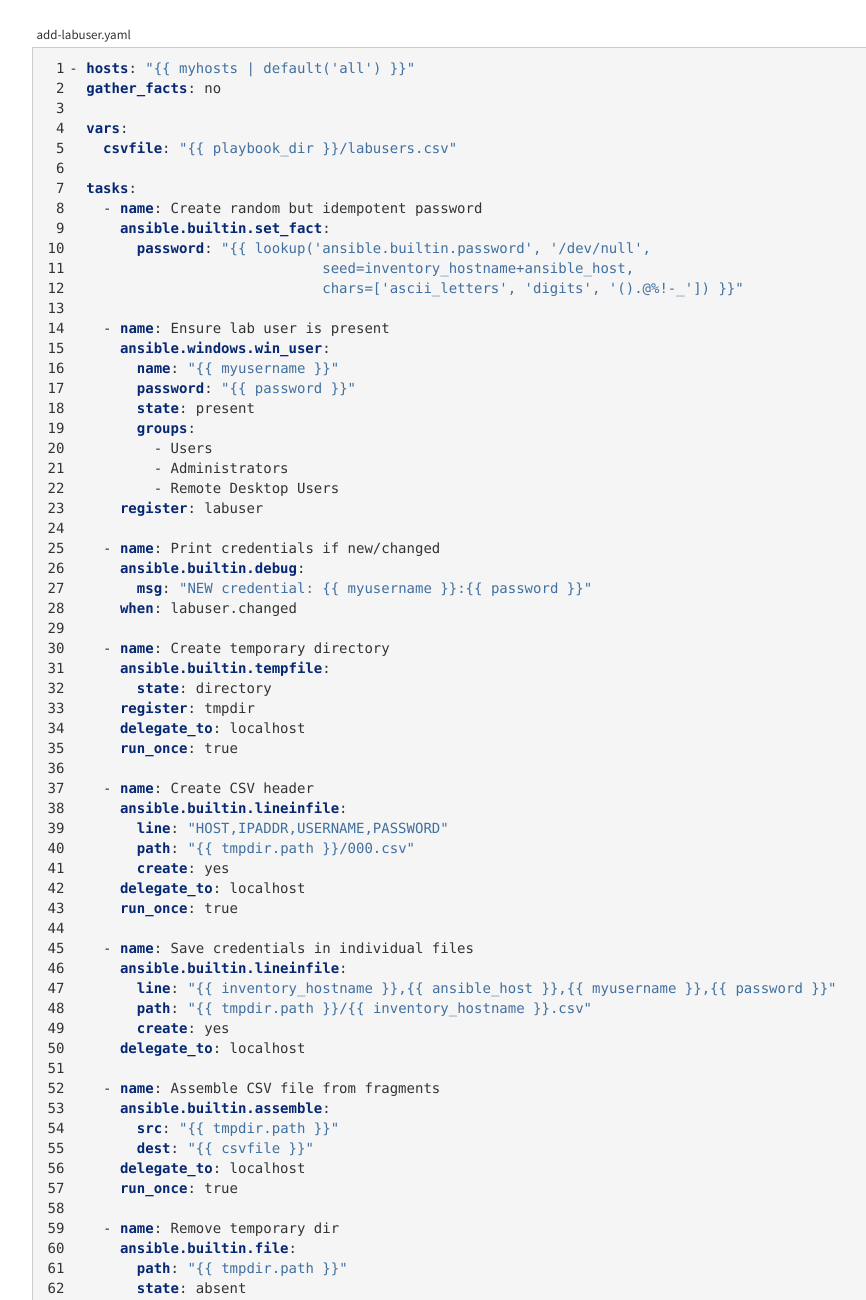
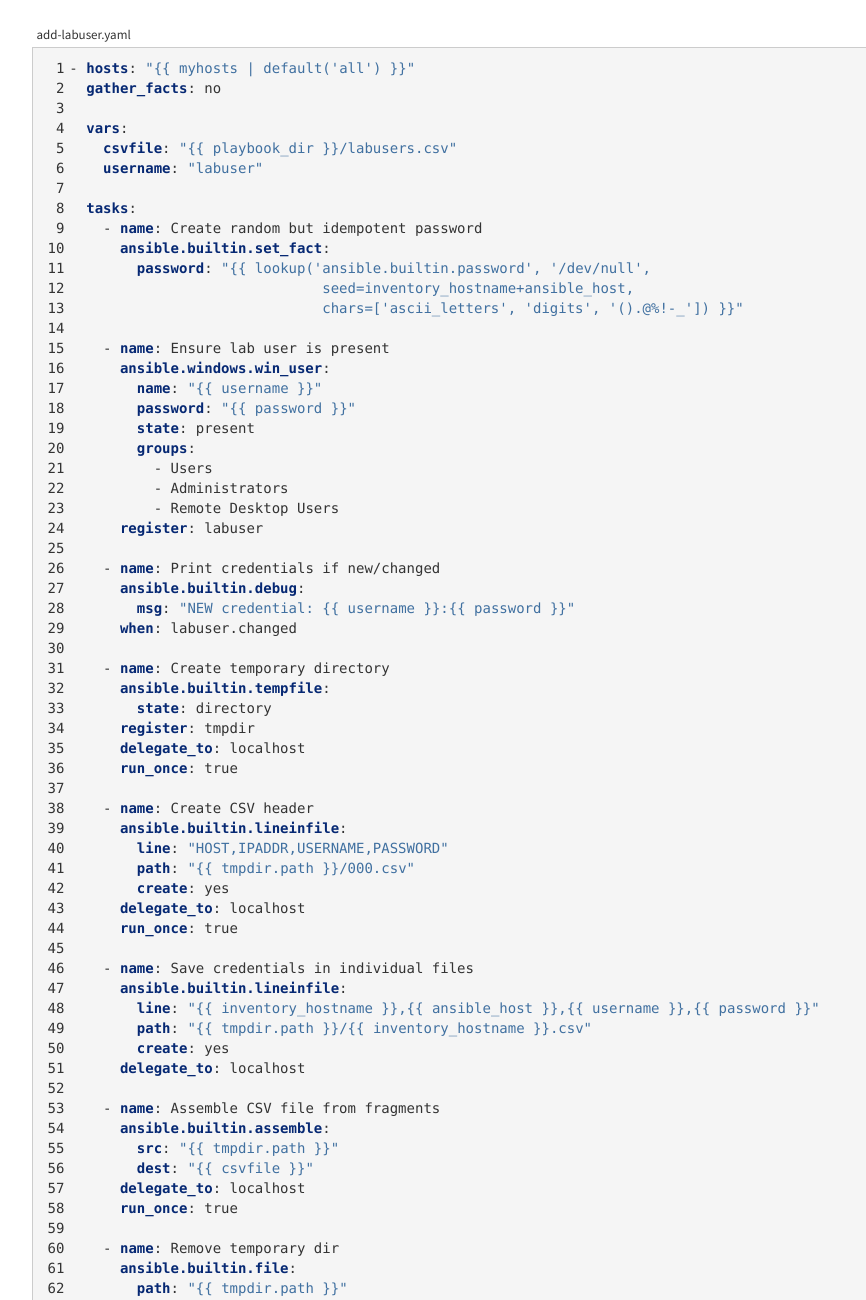
Before and after one commit to norcams/docs-enduser, a Sphinx documentation site: the page built from docs/usecase-class-windows.rst, in a window 1280 px wide and 1400 px high, scrolled down 7421 px, cut to the strip 100-1400 px from the top of the window. Shown: the whole strip, without its empty margins (346-1212 px from the left). Built offline with Sphinx 7.4.7, drawn with Linux system fonts in a browser that asks for light colours; part of the change alters nothing that is shown.

Commit message:
terraform/ansible fix

```diff
--- a/docs/downloads/usecase01/add-labuser.yaml
+++ b/docs/downloads/usecase01/add-labuser.yaml
@@ -3,6 +3,7 @@
 
   vars:
     csvfile: "{{ playbook_dir }}/labusers.csv"
+    username: "labuser"
 
   tasks:
     - name: Create random but idempotent password
@@ -13,7 +14,7 @@
 
     - name: Ensure lab user is present
       ansible.windows.win_user:
-        name: "{{ myusername }}"
+        name: "{{ username }}"
         password: "{{ password }}"
         state: present
         groups:
@@ -24,7 +25,7 @@
 
     - name: Print credentials if new/changed
       ansible.builtin.debug:
-        msg: "NEW credential: {{ myusername }}:{{ password }}"
+        msg: "NEW credential: {{ username }}:{{ password }}"
       when: labuser.changed
 
     - name: Create temporary directory
@@ -44,7 +45,7 @@
 
     - name: Save credentials in individual files
       ansible.builtin.lineinfile:
-        line: "{{ inventory_hostname }},{{ ansible_host }},{{ myusername }},{{ password }}"
+        line: "{{ inventory_hostname }},{{ ansible_host }},{{ username }},{{ password }}"
         path: "{{ tmpdir.path }}/{{ inventory_hostname }}.csv"
         create: yes
       delegate_to: localhost
```
Also changed, not shown: 1 other file.
